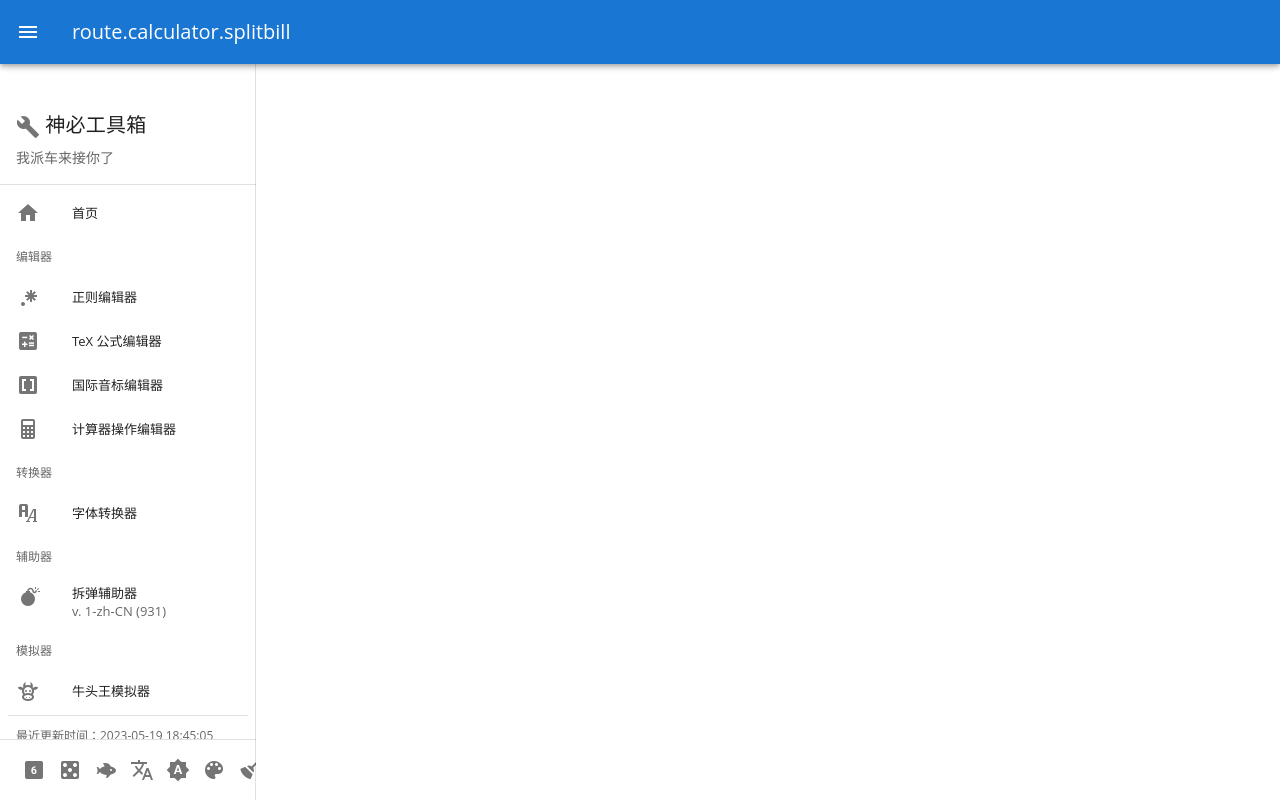
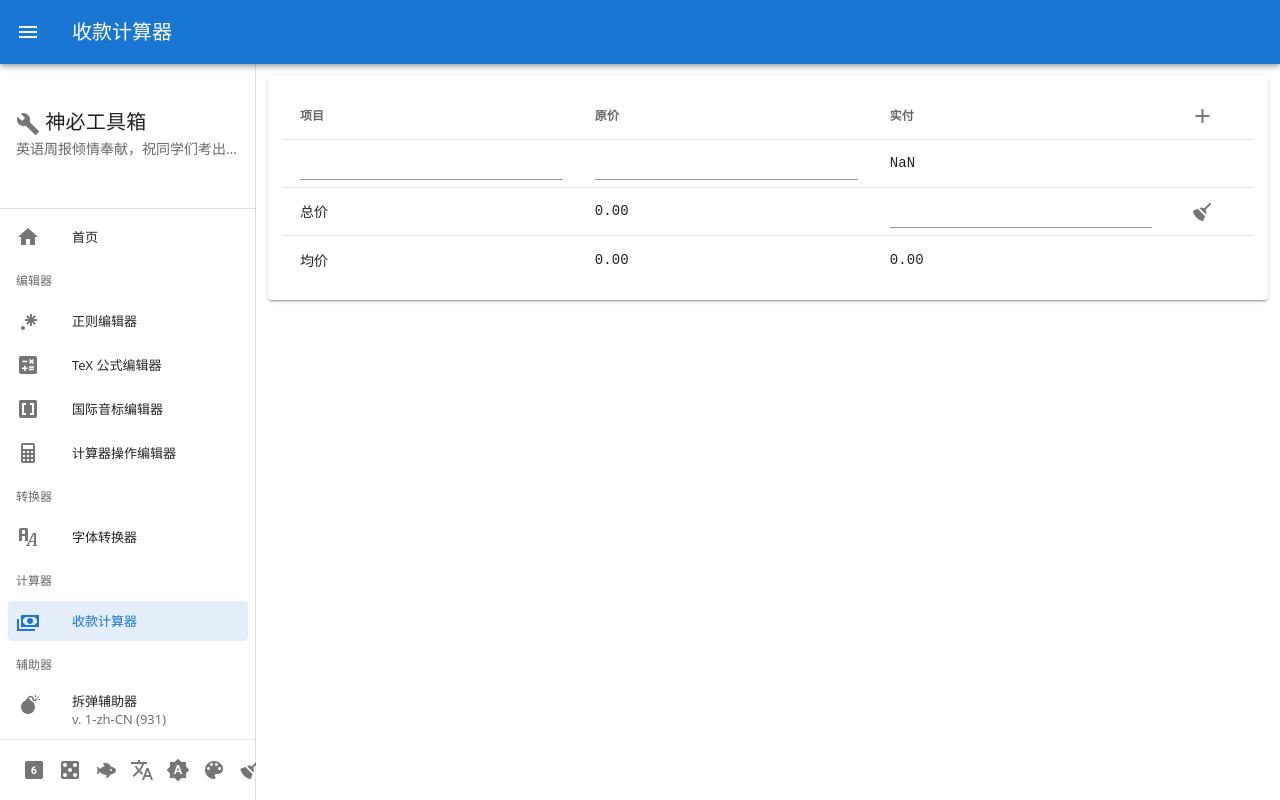
Before and after one commit to waterv/waterv.github.io, a Vue app: page /#/calculator/splitbill in a window 1280 px wide. Both pictures are taken after a click on the button 28 px from the left and 32 px from the top of the page. Built offline with nearby package versions, Linux system fonts and the light colour scheme; what vue-clipboard2 would draw is missing.

Commit message:
feat: 收款计算器 - 修改随机标语样式 - 调整部分已有的随机标语 - 添加 59 条随机标语

```diff
--- a/src/App.vue
+++ b/src/App.vue
@@ -40,13 +40,13 @@
     >
       <!-- Random Slogan -->
       <template #prepend>
-        <v-list-item class="random-slogan" three-line @click="randomSlogan">
-          <v-list-item-content>
-            <v-list-item-title class="text-h6">
+        <v-list-item class="random-slogan" @click="randomSlogan">
+          <v-list-item-content class="random-slogan-content">
+            <v-list-item-title class="text-h6 random-slogan-title">
               <v-icon v-text="'mdi-wrench'" />
-              {{ $t('app.name') }}
+              {{ sloganTitle }}
             </v-list-item-title>
-            <v-list-item-subtitle>
+            <v-list-item-subtitle class="random-slogan-subtitle">
               {{ slogan[sloganNo] }}
             </v-list-item-subtitle>
           </v-list-item-content>
@@ -158,14 +158,14 @@
                 <v-text-field
                   v-model="diceMin"
                   :disabled="!diceCustom"
-                  :label="$t('dice.min')"
+                  :label="$t('settings.dice.min')"
                   type="number"
                   dense
                 />
                 <v-text-field
                   v-model="diceMax"
                   :disabled="!diceCustom"
-                  :label="$t('dice.max')"
+                  :label="$t('settings.dice.max')"
                   type="number"
                   dense
                 />
@@ -307,6 +307,15 @@
       </template>
     </v-navigation-drawer>
 
+    <v-snackbar v-model="sloganSnackbar" class="safe-bottom">
+      {{
+        $t(
+          `settings.sloganSnackbar.${sloganSnackbarNo}`,
+          sloganData[sloganSnackbarNo]
+        )
+      }}
+    </v-snackbar>
+
     <v-snackbar v-model="$root.copyError" class="safe-bottom">
       {{ $t('clipboard.error') }}
     </v-snackbar>
@@ -331,6 +340,10 @@ export default {
 
     slogan,
     sloganNo: 0,
+    sloganCount: -1,
+    sloganData: { 242: [0], 448: [0] },
+    sloganSnackbar: false,
+    sloganSnackbarNo: -1,
 
     items: [
       { icon: 'mdi-home', name: 'home', to: '/' },
@@ -346,6 +359,10 @@ export default {
       {
         name: 'converter',
         children: [{ icon: 'mdi-format-font', name: 'font' }],
+      },
+      {
+        name: 'calculator',
+        children: [{ icon: 'mdi-cash-multiple', name: 'splitbill' }],
       },
       {
         name: 'helper',
@@ -391,6 +408,15 @@ export default {
     },
   }),
   computed: {
+    sloganTitle() {
+      switch (this.sloganNo) {
+        default:
+          return this.$t('app.name')
+        // #458 "你的电脑遇到问题，需要重新启动。我们只收集某些错误信息，然后你可以重新启动。"
+        case 458:
+          return ':('
+      }
+    },
     title() {
       if (this.$route.fullPath == '/') return this.$t('app.name')
       return this.$t('route' + this.$route.fullPath.replaceAll('/', '.'))
@@ -428,6 +454,27 @@ export default {
   methods: {
     randomSlogan() {
       this.sloganNo = Math.floor(Math.random() * slogan.length)
+      this.sloganCount += 1
+      let temp
+      switch (this.sloganNo) {
+        default:
+          break
+        // #242 "猜猜看，你还要点几次才能再看到这条标语？"
+        case 242:
+          temp = this.sloganData[242][0]
+          this.sloganData[242][0] = this.sloganCount - temp
+          if (temp == 0) break
+          this.sloganSnackbar = true
+          this.sloganSnackbarNo = 242
+          break
+        // #448 "你会记得你点过多少次随机语录吗？"
+        case 448:
+          if (this.sloganCount == 0) break
+          this.sloganData[448][0] = this.sloganCount
+          this.sloganSnackbar = true
+          this.sloganSnackbarNo = 448
+          break
+      }
     },
     diceSelect(v, i) {
       if (!v)
@@ -451,7 +498,6 @@ export default {
       if (this.diceHistory.length > 10) this.diceHistory.shift()
       console.log('[dice]', min, max, value)
     },
-    increaseMerit() {},
     setPrimaryColor() {
       this.$root.primaryColor = this.paletteValue.slice(0, 7)
       this.paletteMenu = false
@@ -477,3 +523,21 @@ export default {
   },
 }
 </script>
+
+<style>
+.random-slogan-content {
+  height: 112px;
+}
+
+.random-slogan-title {
+  align-self: first baseline;
+}
+
+.random-slogan-subtitle {
+  height: calc(0.875rem * 1.2 * 3);
+  line-clamp: 3 !important;
+  -webkit-line-clamp: 3 !important;
+  white-space: normal;
+  align-self: first baseline;
+}
+</style>
--- a/src/data/slogan.json
+++ b/src/data/slogan.json
@@ -391,7 +391,7 @@
   "手机里有相机，设置，电话，照片，计算器，语音备忘录，时钟，日历，天气",
   "高科技亚文化取名机 您的亚名是 通缉蠕动少女",
   "本人的 Excel 技术：夜班电话 1.8345E+10",
-  "每个人都是独一无二的奇迹，唯一的使命就是不放弃思考地为灵魂而活。",
+  "每个人都是独一无二的一个一次性的奇迹，而他唯一的使命就仅是不放弃思考地为灵魂而活。",
   "开始 装弹 偏好 关于 救命 辞职",
   "你可以每天告诉我你这么多想炸弹美国，都可以。",
   "Watch 2 Dogs Watch Watch Dogs 2",
@@ -413,5 +413,64 @@
   "除了震惊，还有非常地痛心：要做这样的事情干什么？",
   "读到最后，你会惊讶地发现",
   "Can you hear me?",
-  "Never left without saying goodbye."
+  "Never left without saying goodbye.",
+  "当时明月在，曾照彩云归。",
+  "汉字的顺序并不一定会影响阅读，但这里的字不是乱的。",
+  "都什么时候了，还只是派普通外科医生驰援昆明？",
+  "都特么 2016 年了，还在这发 2010 年的老图",
+  "没想到孩子们都抢着喝马桶里的水，喝完都说厕所水是清甜的！",
+  "不太了解生物圈 感觉这个圈太乱了 不理解也不想尊重",
+  "用户备注：隐私发货",
+  "放入茶叶；倒入热水；等茶凉点；忘记自己泡了茶彻底凉透",
+  "怎么了，在原？",
+  "“总有一天我会玩完它的”",
+  "这个人很懒，什么也没有写！",
+  "现在 yyw 多了真正的 16.12 不好混了",
+  "大家在公司里都是什么人设啊？我是：极个别同志",
+  "下次失眠时再见哦",
+  "户口本带好了吗？驾照拿了吗？身份证也行　真是的…打起精神来啊",
+  "询问电车接下来发生的事情它是否能够接受",
+  "你杀死了那个把所有人绑在铁轨上的家伙，一切终于都结束了",
+  "我剪去如雪的长发，缩小了圈子，不再参与那些残酷的明争暗斗",
+  "痛快哭吧，我懂💔",
+  "测测你是原神里的谁",
+  "数学大厦轰然倒塌",
+  "即使我不在了……「我的心意」也不会消失。",
+  "这游戏手机能玩吗",
+  "上学的时候就是碰见这样的老师了，根本就不说 3x 哪来的",
+  "Also Try Starbound!",
+  "Also Try Stardew Valley!",
+  "Also Try Junk Jack!",
+  "Also Try Core Keeper!",
+  "兄弟，骗哥们可以，别把你自己也骗到了就行",
+  "我去，菊草叶真是萌萌哒",
+  "王冕死了父亲",
+  "昨天想到了一句可以写在这里的烂梗，但是今天我忘了",
+  "[object Object]",
+  "你会记得你点过多少条随机语录吗？",
+  "要是让我知道你点了添加到表情，你就死定了！",
+  "随蝴蝶一起消散吧，旧日的幻影！",
+  "凶手是堂岛菜菜子",
+  "听懂掌声👏",
+  "海記憶體知己，天涯若比鄰。",
+  "与君初相识，犹如故人归。嗨，别来无恙啊！",
+  "你的电脑将重新启动多次。坐和放宽。",
+  "请勿™关闭计算机",
+  "不要说我们没有警告过你…",
+  "你的电脑遇到问题，需要重新启动。我们只收集某些错误信息，然后你可以重新启动。",
+  "（是的，你的手机）",
+  "如果您选择不接收电子邮件，那么这将是您收到的最后一封电子邮件。",
+  "正在 Ping 192.168.1.1 具有 32 字节的数据：",
+  "正在安装字体（共 1 个字体，1 的 1）",
+  "\"0xdeadbeef\" 指令引用的 \"0x0badc0de\" 内存。该内存不能为 \"written\"。",
+  "要终止程序，请单击“确定”。要调试程序，请单击“取消”。",
+  "开发者的大事，大快所有人心的大好事。",
+  "真的笑，笑出声。",
+  "请不要在下方取消勾选您不想安装的程序：",
+  "你似乎来到了没有知识存在的荒原…",
+  "我是地瓜！地瓜 地瓜 开心！",
+  "无线电法国别研究",
+  "在点击随机语录过程中发现大量随机语录都套用模板自动生成",
+  "我有个朋友",
+  "为进一步提升模型训练结果，特举办人工智能数据标注大赛"
 ]
--- a/src/data/time.json
+++ b/src/data/time.json
@@ -1 +1 @@
-{"time":1684521905025}
+{"time":1685469768581}
--- a/src/locales/en-US.json
+++ b/src/locales/en-US.json
@@ -14,6 +14,10 @@
     "converter": {
       "_": "Converters",
       "font": "Font Converter"
+    },
+    "calculator": {
+      "_": "Calculators",
+      "splitbill": "Split Bill Calculator"
     },
     "helper": {
       "_": "Helpers",
@@ -47,6 +51,10 @@
     "logout": "Logout"
   },
   "settings": {
+    "dice": {
+      "min": "Minimum",
+      "max": "Maximum"
+    },
     "merit": "Merit: ",
     "themes": {
       "light": "Light",
@@ -55,10 +63,6 @@
     },
     "clearLocalStorageHint": "Are you sure to clear localStorage? This will reset all the settings.",
     "version": "Last updated: {0}"
-  },
-  "dice": {
-    "min": "Minimum",
-    "max": "Maximum"
   },
   "editor": {
     "readonly": "Readonly (disable mobile phone input methods)",
@@ -616,6 +620,13 @@
     "rtl": "The language is RTL",
     "without": "The font doesn't have {0}"
   },
+  "split": {
+    "item": "Item",
+    "original": "Original Cost",
+    "actual": "Actual Cost",
+    "sum": "Sum",
+    "average": "Average"
+  },
   "kt": {
     "wire": "Wires",
     "wireInst": [
--- a/src/locales/zh-CN.json
+++ b/src/locales/zh-CN.json
@@ -14,6 +14,10 @@
     "converter": {
       "_": "转换器",
       "font": "字体转换器"
+    },
+    "calculator": {
+      "_": "计算器",
+      "splitbill": "收款计算器"
     },
     "helper": {
       "_": "辅助器",
@@ -47,6 +51,15 @@
     "logout": "注销"
   },
   "settings": {
+    "sloganSnackbar": {
+      "-1": "你永远不会看到这句话……至少在正常情况下",
+      "242": "答案是 {0} 次！",
+      "447": "答案是 {0} 条！……据不完全统计"
+    },
+    "dice": {
+      "min": "最小值",
+      "max": "最大值"
+    },
     "merit": "功德：",
     "themes": {
       "light": "浅色",
@@ -55,10 +68,6 @@
     },
     "clearLocalStorageHint": "确定要清除 localStorage 吗？这将重置所有的设置项。",
     "version": "最近更新时间：{0}"
-  },
-  "dice": {
-    "min": "最小值",
-    "max": "最大值"
   },
   "editor": {
     "readonly": "只读模式 (禁用手机输入法)",
@@ -616,6 +625,13 @@
     "rtl": "该文字从右到左书写",
     "without": "该字体缺少 {0}"
   },
+  "split": {
+    "item": "项目",
+    "original": "原价",
+    "actual": "实付",
+    "sum": "总价",
+    "average": "均价"
+  },
   "kt": {
     "wire": "线路模块",
     "wireInst": [
--- a/src/router/index.js
+++ b/src/router/index.js
@@ -36,6 +36,11 @@ const routes = [
     component: () => import('../views/FontConverter.vue'),
   },
   {
+    path: '/calculator/splitbill',
+    name: 'SplitBillCalc',
+    component: () => import('../views/SplitBillCalc.vue'),
+  },
+  {
     path: '/helper/keeptalking',
     name: 'KeepTalking',
     component: () => import('../views/KeepTalking.vue'),
--- /dev/null
+++ b/src/views/SplitBillCalc.vue
@@ -0,0 +1,113 @@
+<template>
+  <div class="spent-bill-calc">
+    <v-card class="elevation-2">
+      <v-card-text>
+        <v-simple-table fixed-header>
+          <thead>
+            <tr>
+              <th class="text-left">{{ $t('split.item') }}</th>
+              <th class="text-left">{{ $t('split.original') }}</th>
+              <th class="text-left">{{ $t('split.actual') }}</th>
+              <th>
+                <v-btn icon @click="appendItem">
+                  <v-icon v-text="'mdi-plus'" />
+                </v-btn>
+              </th>
+            </tr>
+          </thead>
+          <tbody>
+            <tr v-for="(v, i) in items" :key="i">
+              <td>
+                <v-text-field v-model="items[i].name" dense hide-details />
+              </td>
+              <td>
+                <v-text-field
+                  v-model.number="items[i].cost"
+                  type="number"
+                  dense
+                  hide-details
+                />
+              </td>
+              <td class="monospace">{{ actualCost(v.cost).toFixed(2) }}</td>
+              <td>
+                <v-btn v-if="items.length > 1" icon @click="deleteItem(i)">
+                  <v-icon v-text="'mdi-delete'" />
+                </v-btn>
+              </td>
+            </tr>
+
+            <tr>
+              <td>{{ $t('split.sum') }}</td>
+              <td class="monospace">{{ sum.toFixed(2) }}</td>
+              <td>
+                <v-text-field
+                  v-model.number="actualSum"
+                  type="number"
+                  dense
+                  hide-details
+                />
+              </td>
+              <td>
+                <v-btn icon @click="clearItems">
+                  <v-icon v-text="'mdi-broom'" />
+                </v-btn>
+              </td>
+            </tr>
+
+            <tr>
+              <td>{{ $t('split.average') }}</td>
+              <td class="monospace">{{ average.toFixed(2) }}</td>
+              <td class="monospace">{{ actualAverage.toFixed(2) }}</td>
+              <td />
+            </tr>
+          </tbody>
+        </v-simple-table>
+      </v-card-text>
+    </v-card>
+  </div>
+</template>
+
+<script>
+export default {
+  name: 'SpentBillCalc',
+  components: {},
+  data() {
+    return {
+      items: [{ name: '', cost: null }],
+      actualSum: null,
+    }
+  },
+  computed: {
+    sum() {
+      return this.items.reduce(
+        (prev, curr) => prev + parseFloat(`0${curr.cost}`),
+        0
+      )
+    },
+    average() {
+      return this.sum / this.items.length
+    },
+    actualAverage() {
+      return parseFloat(`0${this.actualSum}`) / this.items.length
+    },
+  },
+  methods: {
+    appendItem() {
+      this.items.push({ name: '', cost: null })
+    },
+    deleteItem(index) {
+      this.items.splice(index, 1)
+    },
+    clearItems() {
+      this.items = [{ name: '', cost: null }]
+      this.actualSum = null
+    },
+    actualCost(originalCost) {
+      return (
+        (parseFloat(`0${originalCost}`) / this.sum) *
+        parseFloat(`0${this.actualSum}`)
+      )
+    },
+  },
+}
+</script>
```
